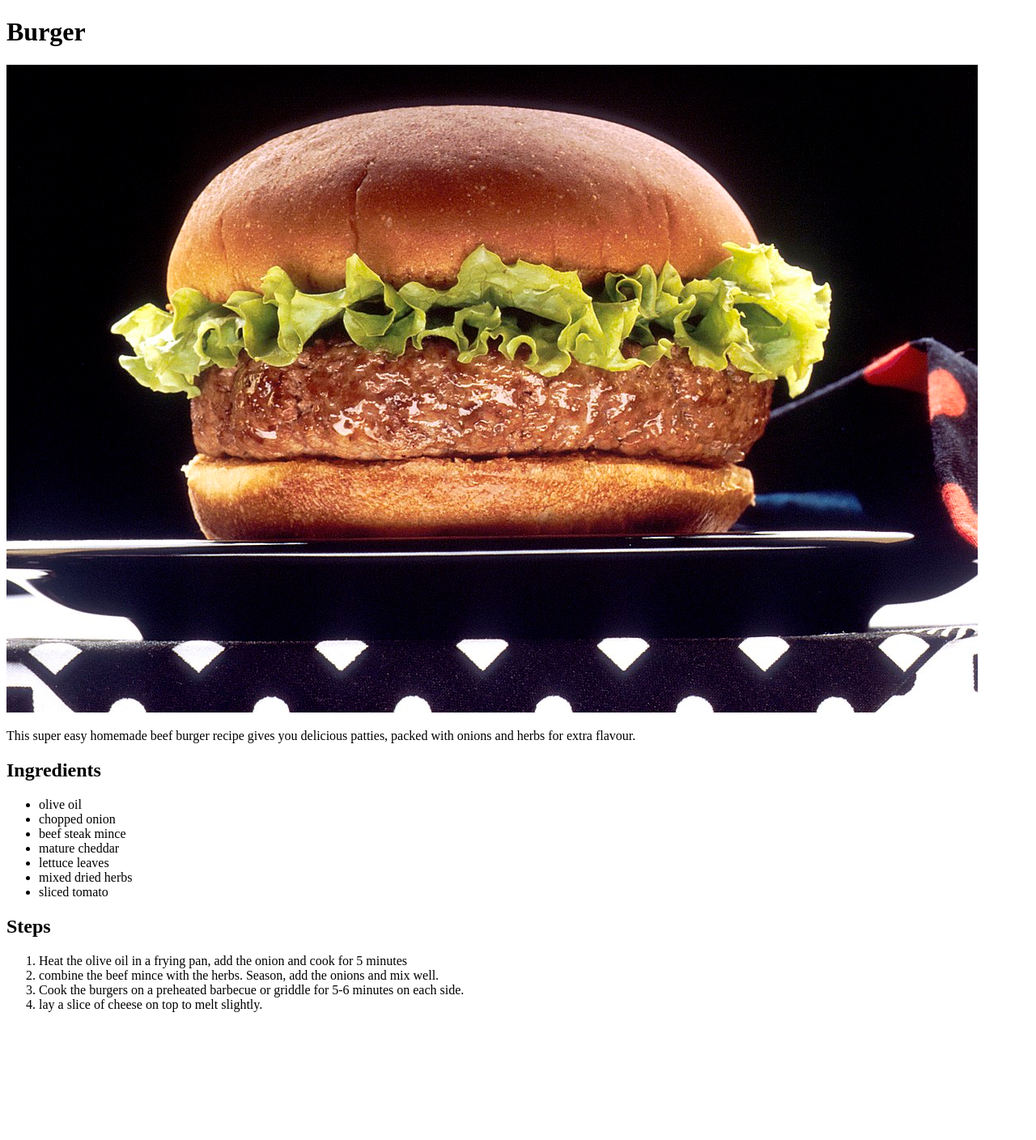
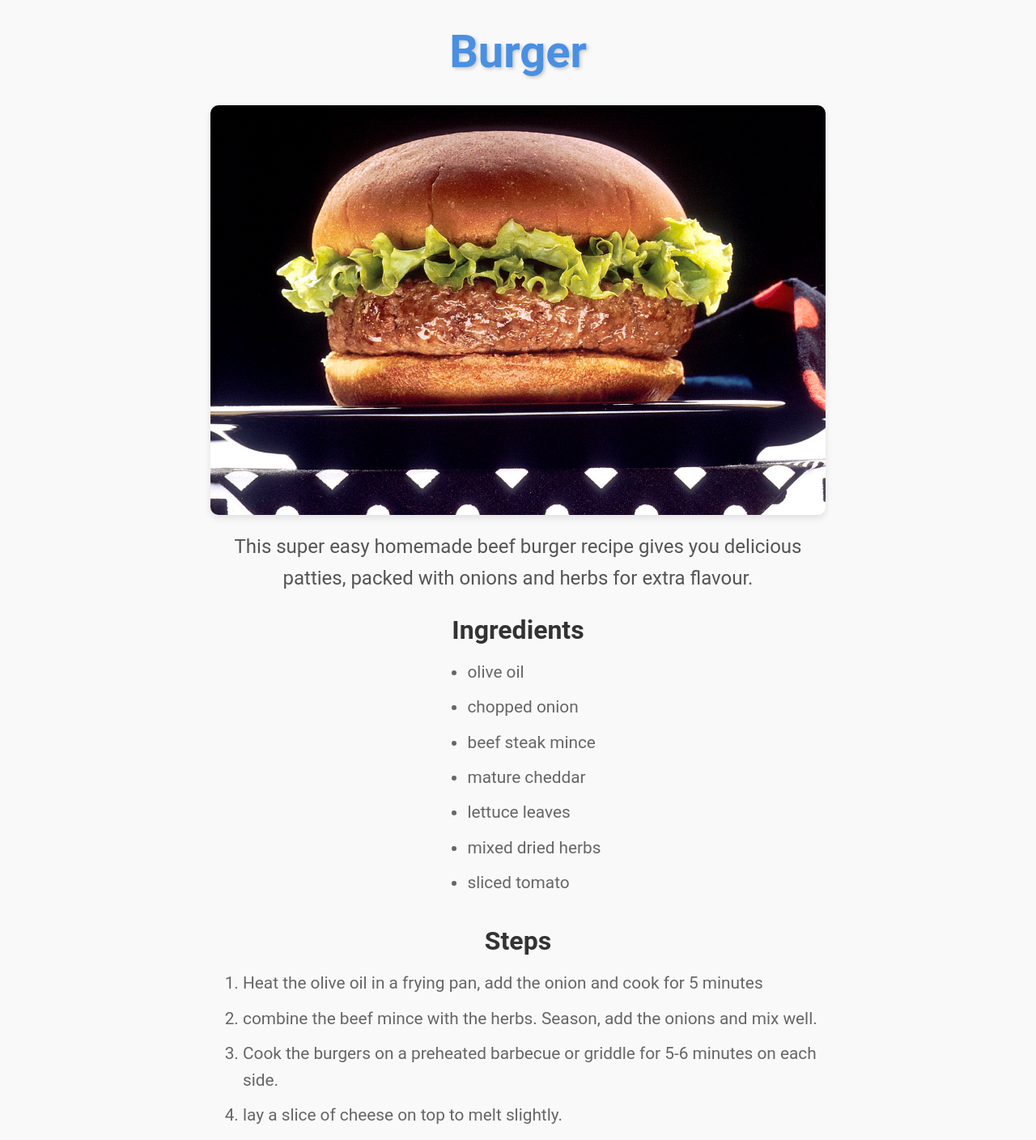
Before and after one commit to MarianaV1/odin-recipes, a plain HTML site: page recipes/burger.html in a window 1280 px wide. Shown: the whole page at 81% size. Before the commit the page ends 1266 px from the top, so only its background shows below. Drawn offline with Linux system fonts and the light colour scheme.

Commit message:
final draft

```diff
--- a/recipes/burger.html
+++ b/recipes/burger.html
@@ -3,6 +3,7 @@
 <head>
     <meta charset="UTF-8">
     <meta name="viewport" content="width=device-width, initial-scale=1.0">
+    <link rel="stylesheet" href="recipe-style.css">
     <title>Document</title>
 </head>
 <body>
--- /dev/null
+++ b/recipes/recipe-style.css
@@ -0,0 +1,95 @@
+/* Reset básico */
+* {
+    margin: 0;
+    padding: 0;
+    box-sizing: border-box;
+}
+
+body {
+    font-family: 'Roboto', sans-serif;
+    background: #f9f9f9;
+    color: #333;
+    line-height: 1.6;
+    padding: 20px;
+    display: flex;
+    flex-direction: column;
+    align-items: center;
+    min-height: 100vh;
+}
+
+/* Estilo del título */
+h1 {
+    font-size: 3rem;
+    color: #4a90e2;
+    text-shadow: 2px 2px 4px rgba(0, 0, 0, 0.2);
+    margin-bottom: 20px;
+    text-align: center;
+}
+
+/* Estilo para las imágenes */
+img {
+    max-width: 100%;
+    height: auto;
+    border-radius: 10px;
+    box-shadow: 0 4px 8px rgba(0, 0, 0, 0.1);
+    margin-bottom: 20px;
+}
+
+/* Estilo del párrafo introductorio */
+p {
+    font-size: 1.2rem;
+    color: #555;
+    text-align: center;
+    margin-bottom: 20px;
+}
+
+/* Estilo de los subtítulos (h2) */
+h2 {
+    font-size: 2rem;
+    color: #333;
+    margin-bottom: 10px;
+    text-align: center;
+}
+
+/* Estilo para la lista de ingredientes */
+ul {
+    list-style-type: disc;
+    padding-left: 40px;
+    margin-bottom: 20px;
+    color: #666;
+    font-size: 1.1rem;
+}
+
+/* Estilo para la lista de pasos */
+ol {
+    list-style-type: decimal;
+    padding-left: 40px;
+    margin-bottom: 20px;
+    color: #666;
+    font-size: 1.1rem;
+}
+
+/* Estilo para los elementos de las listas */
+li {
+    margin-bottom: 10px;
+}
+
+/* Diseño responsivo */
+@media (min-width: 768px) {
+    body {
+        max-width: 800px;
+        margin: 0 auto;
+    }
+
+    h1 {
+        font-size: 3.5rem;
+    }
+
+    p {
+        font-size: 1.5rem;
+    }
+
+    ul, ol {
+        font-size: 1.3rem;
+    }
+}
--- /dev/null
+++ b/style.css
@@ -0,0 +1,69 @@
+/* Reset básico para asegurar consistencia entre navegadores */
+* {
+    margin: 0;
+    padding: 0;
+    box-sizing: border-box;
+}
+
+body {
+    font-family: 'Roboto', sans-serif;
+    background: linear-gradient(135deg, #f5f7fa, #c3cfe2);
+    color: #333;
+    line-height: 1.6;
+    padding: 20px;
+    display: flex;
+    flex-direction: column;
+    align-items: center;
+    min-height: 100vh;
+}
+
+/* Estilo del título */
+h1 {
+    font-size: 2.5rem;
+    color: #4a90e2;
+    text-shadow: 2px 2px 4px rgba(0, 0, 0, 0.2);
+    margin-bottom: 20px;
+    text-align: center;
+}
+
+/* Estilo de la lista de recetas */
+ul {
+    list-style-type: none;
+    display: flex;
+    flex-direction: column;
+    gap: 15px;
+}
+
+/* Estilo de los enlaces */
+a {
+    text-decoration: none;
+    color: #fff;
+    background-color: #4a90e2;
+    padding: 10px 20px;
+    border-radius: 8px;
+    transition: background-color 0.3s ease, transform 0.3s ease;
+    box-shadow: 0 4px 6px rgba(0, 0, 0, 0.1);
+    font-size: 1.2rem;
+    text-align: center;
+    display: block;
+}
+
+/* Efecto hover */
+a:hover {
+    background-color: #357ABD;
+    transform: translateY(-2px);
+    box-shadow: 0 6px 8px rgba(0, 0, 0, 0.15);
+}
+
+/* Diseño responsivo */
+@media (min-width: 768px) {
+    ul {
+        flex-direction: row;
+        justify-content: center;
+    }
+
+    a {
+        font-size: 1.5rem;
+        padding: 15px 25px;
+    }
+}
```
Also changed, not shown: index.html (+1 -0 lines), recipes/chilaquiles.html (+1 -0 lines), recipes/pasta.html (+1 -0 lines).
